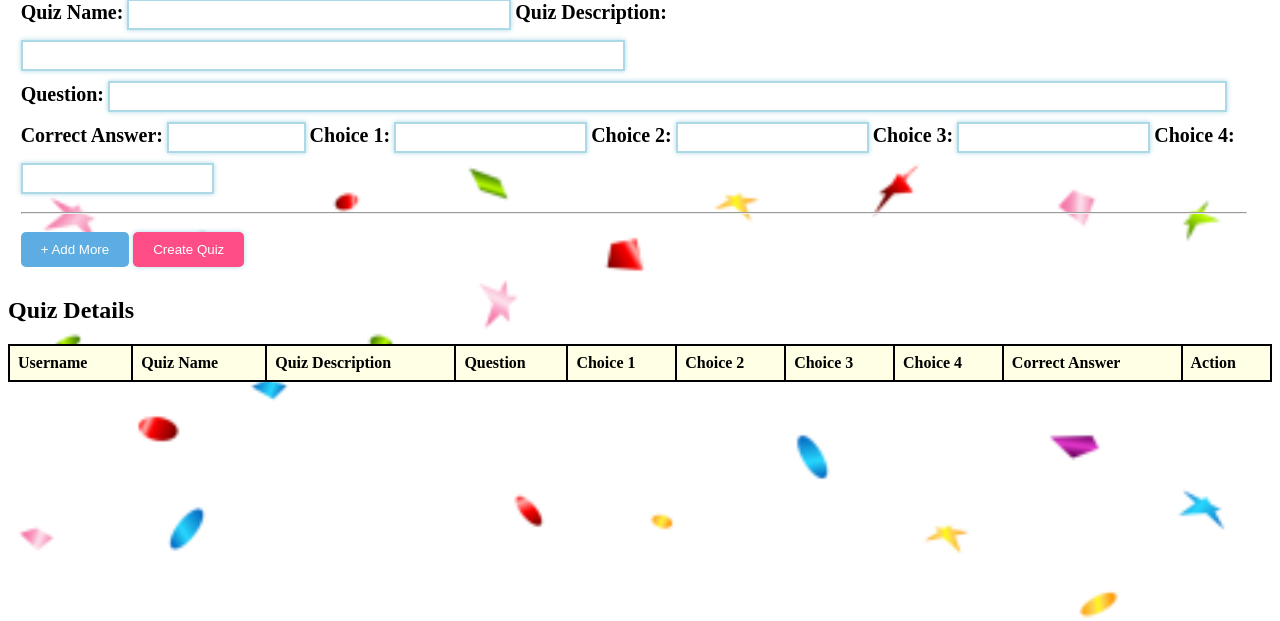
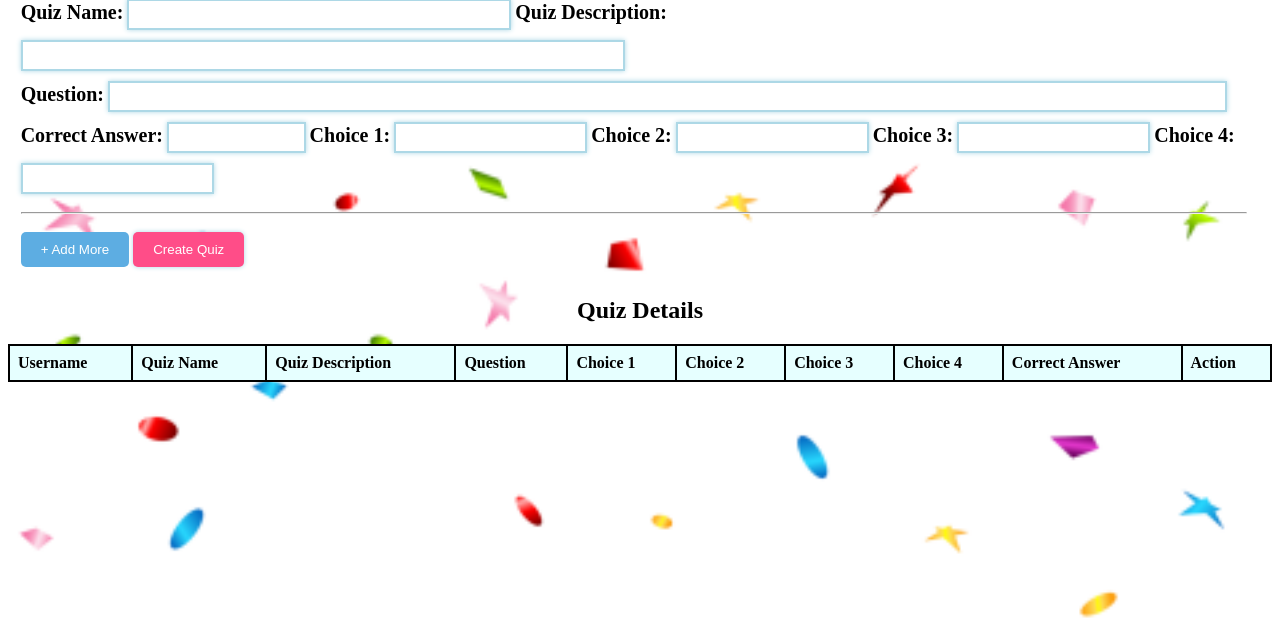
Before and after one commit to MadushaniR/Kinder-Korner, a CodeIgniter app: page /Kinder-Korner/index.php/quizmanage/createquiz in a window 1280 px wide. Shown: the part 119-740 px from the top of the page. Run offline with CodeIgniter, Linux system fonts and the light colour scheme; data comes from the database, SQL or seed files in the repository; data that the repository does not hold is empty; some libraries are stand-ins or nearby versions.

Commit message:
styling updated

```diff
--- a/application/views/Quiz/create_quiz.php
+++ b/application/views/Quiz/create_quiz.php
@@ -49,7 +49,7 @@
 
         .manage-quiz th {
             border-width: 2px;
-            background-color: #ffffe6;
+            background-color: #e6ffff;
         }
 
         .manage-quiz td {
@@ -129,6 +129,9 @@
         .add-container input[type="submit"]:hover {
             background-color: #ff1a66;
             /* Change background color on hover */
+        }
+        .quiz-header{
+            text-align: center;
         }
     </style>
 </head>
@@ -358,7 +361,10 @@
         ?>
     </script>
 
-    <h2>Quiz Details</h2>
+    <div class="quiz-header">
+        <h2>Quiz Details</h2>
+    </div>
+
     <table class="manage-quiz">
         <thead>
             <tr>
```
